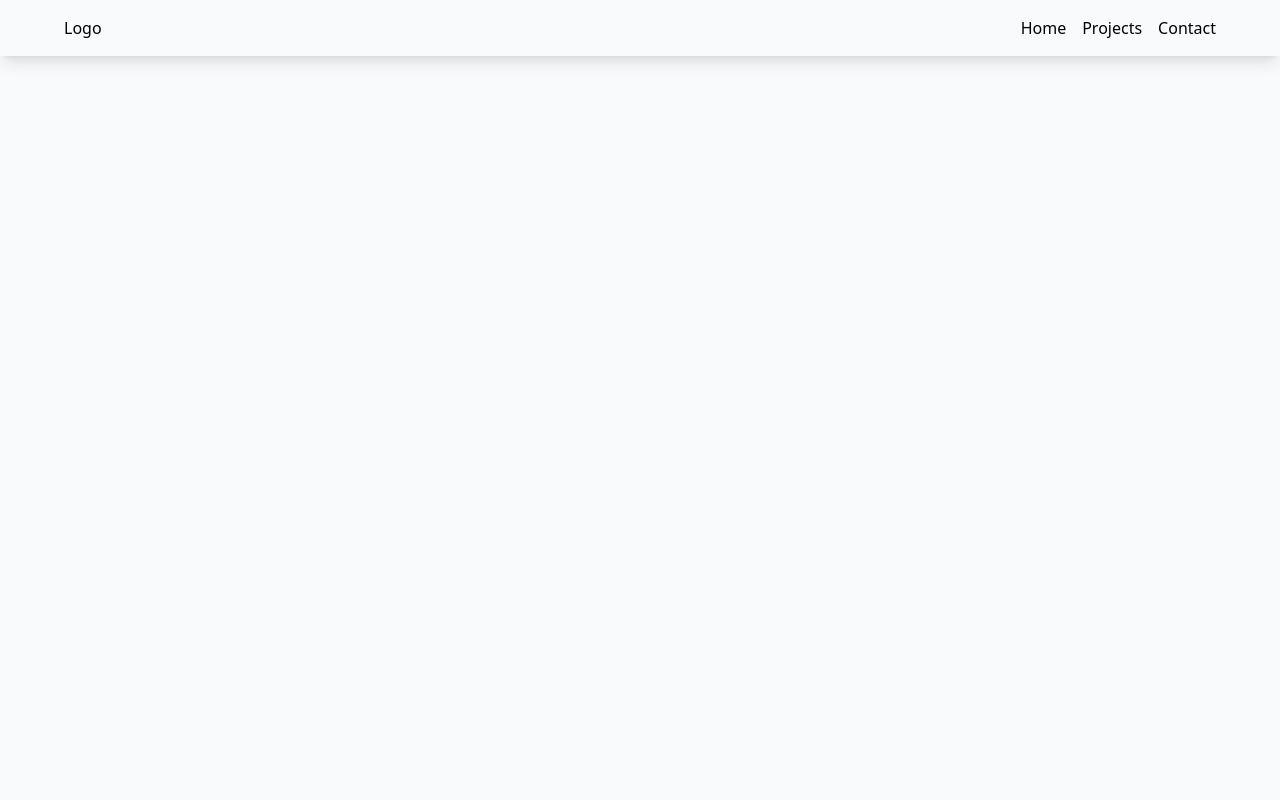
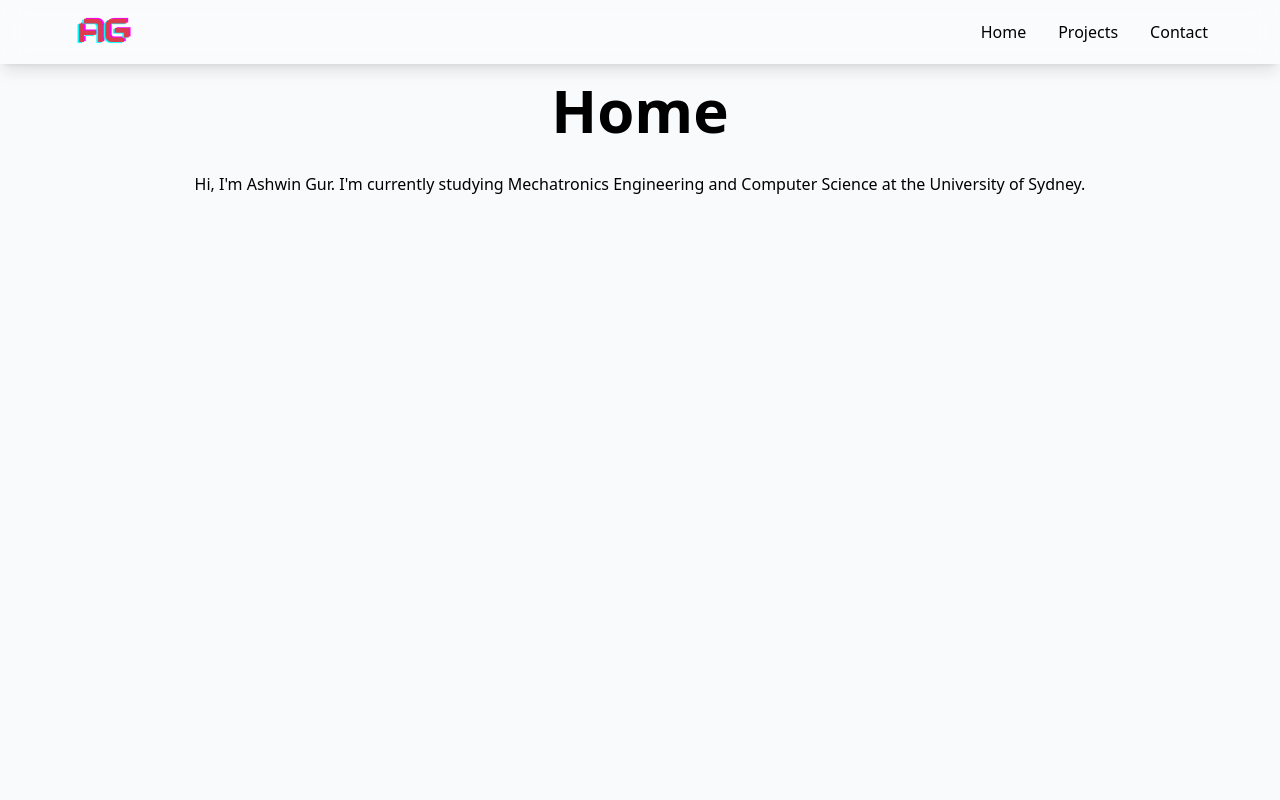
Before and after one commit to ashwingur/ashwingur.com, a Next.js app: page / in a window 1280 px wide. Shown: the top 800 px of the page. Built offline with nearby package versions, Linux system fonts and the light colour scheme.

Commit message:
Created basic layout

```diff
--- /dev/null
+++ b/components/Contact.tsx
@@ -0,0 +1,11 @@
+import React from "react";
+
+const Contact = () => {
+  return (
+    <div id="contact" className="h-screen pt-20">
+      <h1 className="text-center">Contact</h1>
+    </div>
+  );
+};
+
+export default Contact;
--- /dev/null
+++ b/components/HomeSection.tsx
@@ -0,0 +1,16 @@
+/* eslint-disable react/no-unescaped-entities */
+import React from "react";
+
+const HomeSection = () => {
+  return (
+    <div id="home" className="h-screen pt-20">
+      <h1 className="text-center">Home</h1>
+      <p className="text-center mt-8">
+        Hi, I'm Ashwin Gur. I'm currently studying Mechatronics Engineering and
+        Computer Science at the University of Sydney.
+      </p>
+    </div>
+  );
+};
+
+export default HomeSection;
--- a/components/Navbar.tsx
+++ b/components/Navbar.tsx
@@ -1,19 +1,31 @@
 import Link from "next/link";
 import React from "react";
+import Image from "next/image";
 
 const Navbar = () => {
   return (
-    <div className="flex justify-between px-16 py-4 shadow-lg">
-      <div>Logo</div>
+    <div className="flex fixed w-full justify-between px-16 py-4 shadow-lg backdrop-blur-md bg-white/30">
+      <Link href="/">
+        <Image src="/logo.png" alt="logo" width="80" height="80" />
+      </Link>
 
-      <ul className="flex gap-4">
-        <Link href="/" className="hover:bg-gray-400">
+      <ul className="flex gap-4 items-center">
+        <Link
+          href="/#home"
+          className="hover:bg-blue-100 px-2 py-1 transition rounded-md"
+        >
           <li>Home</li>
         </Link>
-        <Link href="/">
+        <Link
+          href="/#projects"
+          className="hover:bg-blue-100 px-2 py-1 transition rounded-md"
+        >
           <li>Projects</li>
         </Link>
-        <Link href="/">
+        <Link
+          href="/#contact"
+          className="hover:bg-blue-100 px-2 py-1 transition rounded-md"
+        >
           <li>Contact</li>
         </Link>
       </ul>
--- /dev/null
+++ b/components/Projects.tsx
@@ -0,0 +1,11 @@
+import React from "react";
+
+const Projects = () => {
+  return (
+    <div id="projects" className="h-screen pt-20">
+      <h1 className="text-center">Projects</h1>
+    </div>
+  );
+};
+
+export default Projects;
--- a/pages/_document.tsx
+++ b/pages/_document.tsx
@@ -1,4 +1,4 @@
-import { Html, Head, Main, NextScript } from 'next/document'
+import { Html, Head, Main, NextScript } from "next/document";
 
 export default function Document() {
   return (
@@ -9,5 +9,5 @@ export default function Document() {
         <NextScript />
       </body>
     </Html>
-  )
+  );
 }
--- a/pages/index.tsx
+++ b/pages/index.tsx
@@ -1,6 +1,9 @@
 import Head from "next/head";
 import { Inter } from "@next/font/google";
 import Navbar from "../components/Navbar";
+import HomeSection from "../components/HomeSection";
+import Projects from "../components/Projects";
+import Contact from "../components/Contact";
 
 const inter = Inter({ subsets: ["latin"] });
 
@@ -8,13 +11,18 @@ export default function Home() {
   return (
     <>
       <Head>
-        <title>Create Next App</title>
+        <title>Ashwin Gur</title>
         <meta name="description" content="Generated by create next app" />
         <meta name="viewport" content="width=device-width, initial-scale=1" />
         <link rel="icon" href="/favicon.ico" />
       </Head>
 
       <Navbar />
+      <div>
+        <HomeSection />
+        <Projects />
+        <Contact />
+      </div>
     </>
   );
 }
--- a/styles/globals.css
+++ b/styles/globals.css
@@ -1,9 +1,30 @@
 @tailwind base;
 @tailwind components;
 @tailwind utilities;
+
+html {
+  scroll-behavior: smooth;
+}
 
 @layer base {
   body {
     @apply bg-slate-50;
   }
+
+  h1,
+  h2,
+  h3,
+  h4,
+  h5,
+  h6 {
+    @apply font-bold;
+  }
+
+  h1 {
+    @apply text-4xl sm:text-5xl md:text-6xl;
+  }
+
+  h2 {
+    @apply text-3xl sm:text-4xl;
+  }
 }
```
Also changed, not shown: public/logo.png (added).
